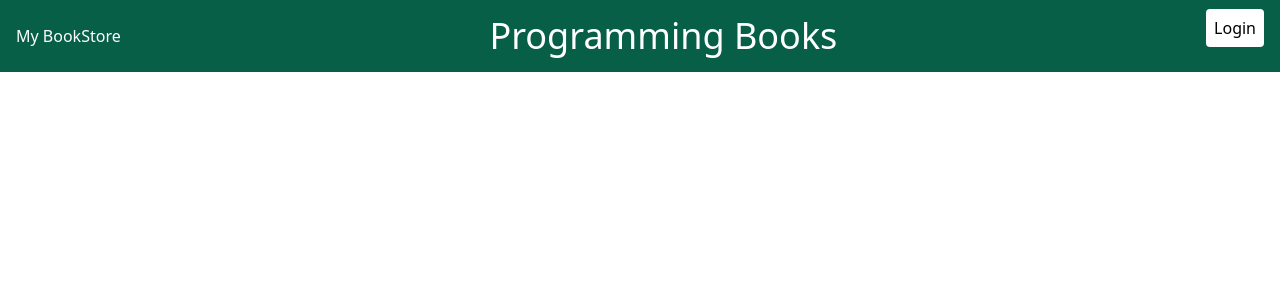
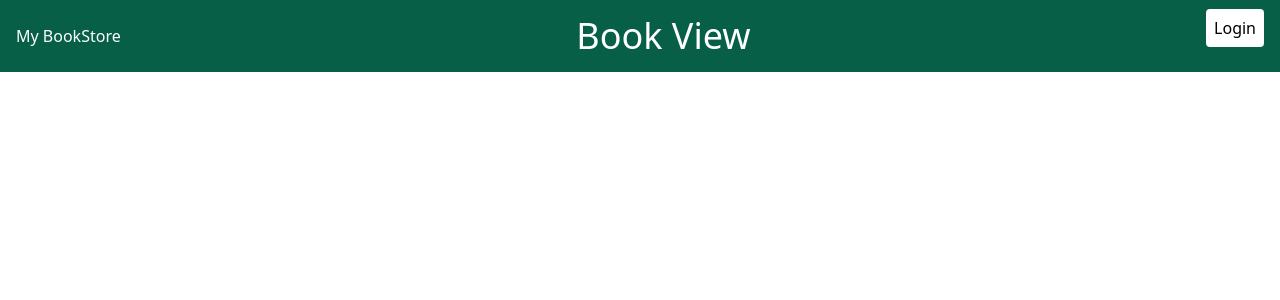
Before and after one commit to itsamit108/book-view, a Django app: page /book/ in a window 1280 px wide. Shown: the top 300 px of the page. Run offline with Django 4.2, Linux system fonts and the light colour scheme; data that the repository does not hold is empty.

Commit message:
update book_list.html

```diff
--- a/books/templates/books/book_list.html
+++ b/books/templates/books/book_list.html
@@ -4,7 +4,7 @@
 
 
 {% block nav_title %}
-Programming Books
+Book View
 {% endblock nav_title %}
 
 
```
